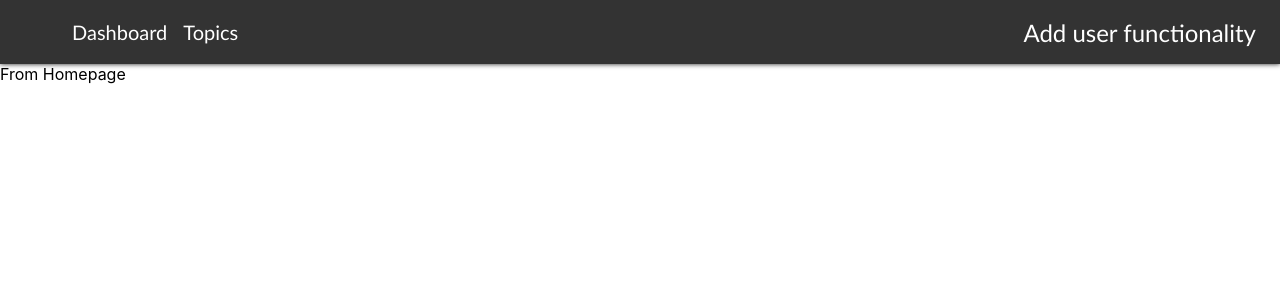
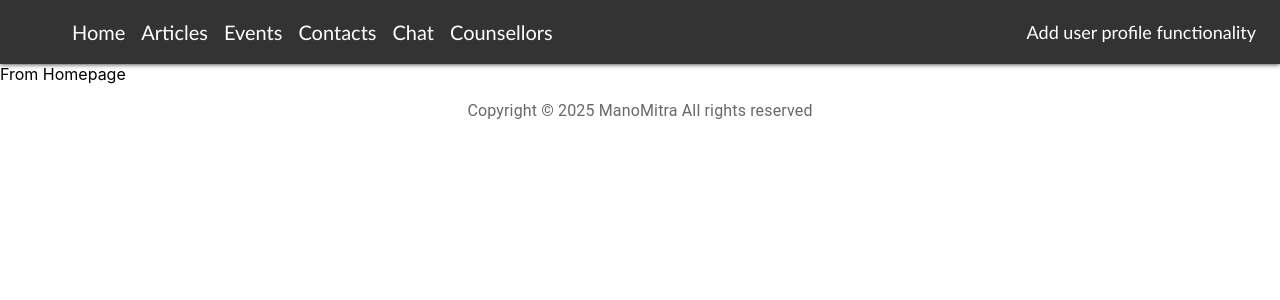
Before and after one commit to Akshat851/ManoMitra, a React (Create React App) app in the folder client/: page / in a window 1280 px wide. Shown: the top 300 px of the page. Built offline with nearby package versions, Linux system fonts and the light colour scheme; some icons are missing.

Commit message:
added footer

```diff
--- a/client/src/App.js
+++ b/client/src/App.js
@@ -1,6 +1,7 @@
 import { BrowserRouter, Routes, Route } from "react-router-dom";
 import { HomePage } from "./pages/HomePage";
 import { NavigationBar } from "./components/NavigationBar";
+import { Footer } from "./components/Footer";
 function App() {
   return (
     <BrowserRouter>
@@ -8,7 +9,7 @@ function App() {
       <Routes>
         <Route path="/" element={<HomePage />} />
       </Routes>
-      {/* Add footer */}
+      <Footer />
     </BrowserRouter>
   );
 }
--- /dev/null
+++ b/client/src/components/Footer.js
@@ -0,0 +1,19 @@
+import React from "react";
+import { Box, Typography } from "@mui/material";
+
+export const Footer = () => {
+  return (
+    <Box
+      sx={{
+        p: "15px",
+        color: "#686868",
+        fontFamily: `"Calibri", "Gill Sans", "Gill Sans MT", "Trebuchet MS", sans-serif`,
+        textAlign: "center",
+      }}
+    >
+      <Typography>
+        {`Copyright \u00A9 ${new Date().getFullYear()} ManoMitra All rights reserved`}
+      </Typography>
+    </Box>
+  );
+};
--- a/client/src/components/NavigationBar.js
+++ b/client/src/components/NavigationBar.js
@@ -6,7 +6,7 @@ import {
   Link as MuiLink,
   IconButton,
 } from "@mui/material";
-import { NavLink, Link as RouterLink } from "react-router-dom";
+import { Link as RouterLink } from "react-router-dom";
 import HomeIcon from "@mui/icons-material/Home";
 
 export const NavigationBar = () => {
@@ -21,9 +21,8 @@ export const NavigationBar = () => {
     >
       <Toolbar
         sx={{
-          height: 50,
-          padding: "0 25px",
-          fontSize: "x-large",
+          p: "0 20px",
+          fontSize: "large",
           fontFamily: "Calibri",
         }}
       >
@@ -37,22 +36,58 @@ export const NavigationBar = () => {
             to="/"
             color="inherit"
             underline="none"
-            sx={{ fontSize: 20, ml: 1 }}
+            sx={{ fontSize: 20, mx: 1 }}
           >
-            Dashboard
+            Home
           </MuiLink>
           <MuiLink
             component={RouterLink}
             to="/topics"
             color="inherit"
             underline="none"
-            sx={{ fontSize: 20, ml: 2 }}
+            sx={{ fontSize: 20, mx: 1 }}
           >
-            Topics
+            Articles
+          </MuiLink>
+          <MuiLink
+            component={RouterLink}
+            to="/topics"
+            color="inherit"
+            underline="none"
+            sx={{ fontSize: 20, mx: 1 }}
+          >
+            Events
+          </MuiLink>
+          <MuiLink
+            component={RouterLink}
+            to="/topics"
+            color="inherit"
+            underline="none"
+            sx={{ fontSize: 20, mx: 1 }}
+          >
+            Contacts
+          </MuiLink>
+          <MuiLink
+            component={RouterLink}
+            to="/topics"
+            color="inherit"
+            underline="none"
+            sx={{ fontSize: 20, mx: 1 }}
+          >
+            Chat
+          </MuiLink>
+          <MuiLink
+            component={RouterLink}
+            to="/topics"
+            color="inherit"
+            underline="none"
+            sx={{ fontSize: 20, mx: 1 }}
+          >
+            Counsellors
           </MuiLink>
         </Box>
         <Box sx={{ display: "flex", alignItems: "center" }}>
-          Add user functionality
+          Add user profile functionality
         </Box>
       </Toolbar>
     </AppBar>
```
Also changed, not shown: 2 other files (tests, documents, lock files or other folders).
